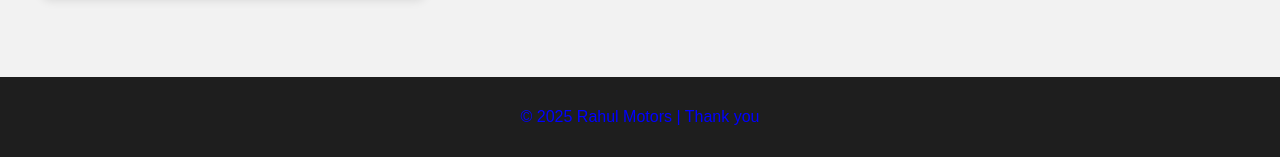
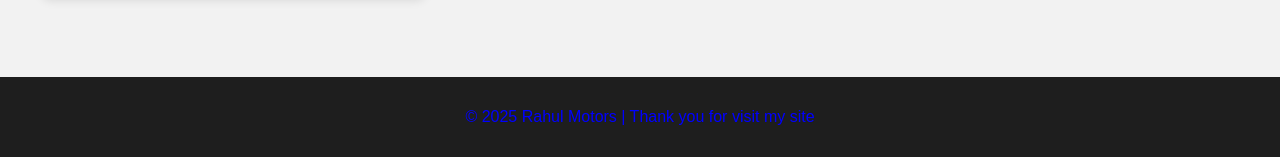
Before and after one commit to rsrr82792-glitch/django-todoapp, a Django app: page / in a window 1280 px wide. Shown: the part 802-959 px from the top of the page. Run offline with Django 3.2, Linux system fonts and the light colour scheme.

Commit message:
Update footer text for clarity

```diff
--- a/todoApp/templates/cars.html
+++ b/todoApp/templates/cars.html
@@ -98,7 +98,7 @@
   </div>
 
   <footer>
-    <p>© 2025 Rahul Motors | Thank you </p>
+    <p>© 2025 Rahul Motors | Thank you for visit my site </p>
   </footer>
 </body>
 </html>
```
